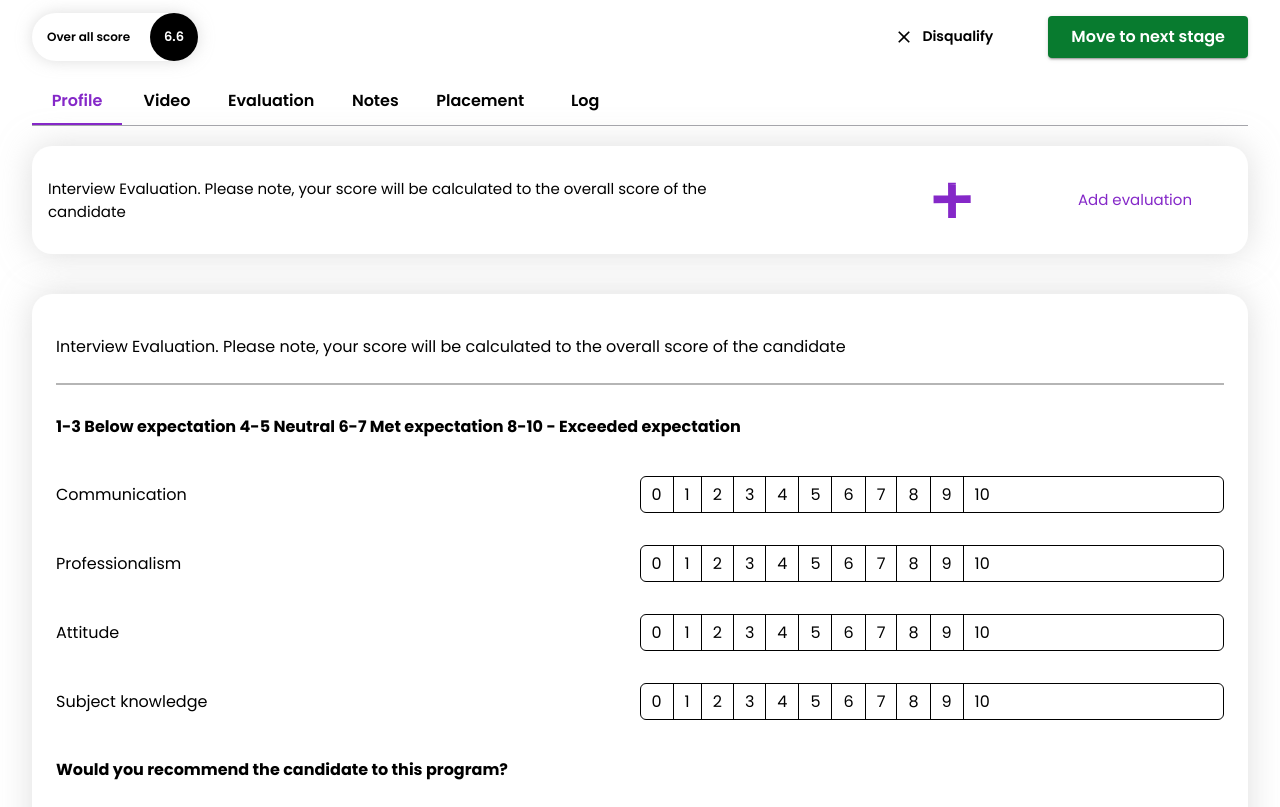
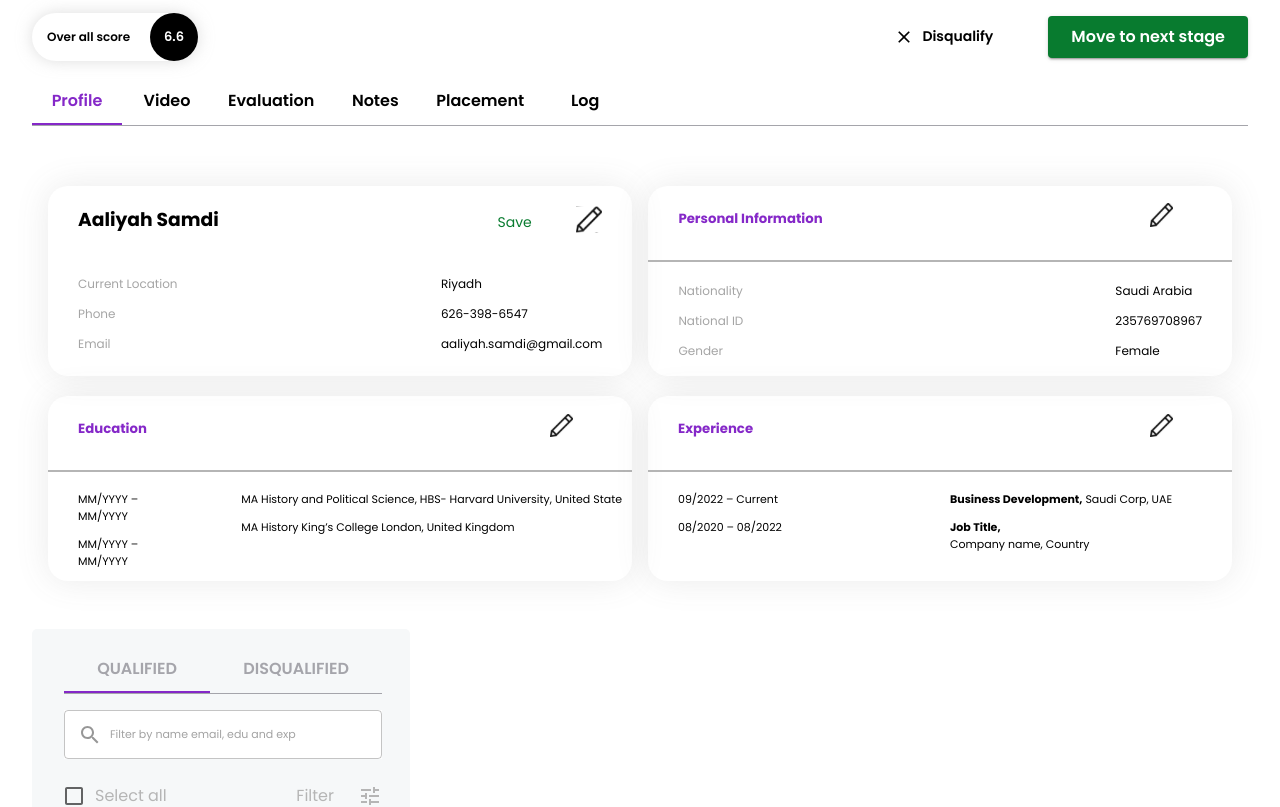
Before and after one commit to odionjulius7/sass-project, a React (Create React App) app: page /doc in a window 1280 px wide. Shown: the part 2040-2847 px from the top of the page. Built offline with nearby package versions, Linux system fonts and the light colour scheme.

Commit message:
First Commit for Candidate profile

```diff
--- /dev/null
+++ b/src/components/ProgramProviderComponents/shared/SingleProgramCandidateInfo/CandidateProfile.tsx
@@ -0,0 +1,291 @@
+import { Box, Stack, Grid } from "@mui/material";
+import pencil from "../../../../assets/icons/edit-pencil.svg";
+
+const CandidateProfile = () => {
+  return (
+    <Box
+      sx={{
+        p: 2,
+        paddingTop: "60px",
+        width: "100%",
+      }}
+    >
+      {" "}
+      {/* <Grid
+        container
+        width="1%"
+        direction="row"
+        justifyContent="space-evenly"
+        alignItems="center"
+        spacing={{ xs: 2, md: 3 }}
+        columnSpacing={{ xs: 1, sm: 1, md: 0 }}
+      >
+        <Grid
+          item
+          xs={6}
+          sx={{
+            display: "flex",
+            boxShadow: "0px 0px 33px rgba(97, 97, 97, 0.13)",
+            borderRadius: "20px",
+          }}
+          justifyContent="space-between"
+        >
+
+        </Grid>
+        <Grid item xs={6} sx={{}}>
+          <p>Follow</p>
+        </Grid>
+        <Grid item xs={6} sx={{}}>
+          <p>Follow</p>
+        </Grid>
+        <Grid item xs={6} sx={{}}>
+          <p>Follow</p>
+        </Grid>
+      </Grid> */}
+      <Stack
+        direction={{ xs: "column", sm: "row" }}
+        spacing={{ xs: 1, sm: 2, md: 2 }}
+        marginBottom="20px"
+      >
+        <div
+          style={{
+            boxShadow: "0px 0px 33px rgba(97, 97, 97, 0.13)",
+            borderRadius: "20px",
+            width: "50%",
+            padding: "1px 30px",
+
+            // alignItems: "center",
+          }}
+        >
+          <div
+            style={{
+              display: "flex",
+              justifyContent: "space-between",
+              alignItems: "start",
+            }}
+          >
+            <h3>Aaliyah Samdi</h3>
+            <div
+              style={{
+                display: "flex",
+                width: "20%",
+                justifyContent: "space-between",
+                //   height: "25px",
+                margin: "auto 0 auto",
+              }}
+            >
+              <p style={{ fontSize: "14px", height: "15px", color: "#087B2F" }}>
+                Save
+              </p>
+              <img src={pencil} alt="" width="25%" />
+            </div>
+          </div>
+
+          <div
+            style={{
+              display: "flex",
+              justifyContent: "space-between",
+              padding: "10px 0",
+              fontSize: "12px",
+            }}
+          >
+            <div style={{ color: "#A5A5A5" }}>
+              <p>Current Location</p>
+              <p>Phone</p>
+              <p>Email</p>
+            </div>
+            <div>
+              <p>Riyadh</p>
+              <p>626-398-6547</p>
+              <p>aaliyah.samdi@gmail.com</p>
+            </div>
+          </div>
+        </div>
+        <div
+          style={{
+            boxShadow: "0px 0px 33px rgba(97, 97, 97, 0.13)",
+            borderRadius: "20px",
+            width: "50%",
+
+            // alignItems: "center",
+          }}
+        >
+          <div
+            style={{
+              display: "flex",
+              justifyContent: "space-between",
+              alignItems: "start",
+              padding: "1px 30px",
+            }}
+          >
+            <h5 style={{ color: "#8528C8" }}>Personal Information</h5>
+            <div
+              style={{
+                width: "10%",
+                justifyContent: "space-between",
+                //   height: "25px",
+                margin: "auto 0 auto",
+              }}
+            >
+              <img src={pencil} alt="" width="45%" />
+            </div>
+          </div>
+          <hr
+            style={{
+              border: "1px solid #B5B5B5",
+              height: "0px",
+              width: "100%",
+              color: "#B5B5B5",
+            }}
+          />
+          <div
+            style={{
+              display: "flex",
+              justifyContent: "space-between",
+              padding: "0px 30px",
+              fontSize: "12px",
+            }}
+          >
+            <div style={{ color: "#A5A5A5" }}>
+              <p>Nationality</p>
+              <p>National ID </p>
+              <p>Gender </p>
+            </div>
+            <div>
+              <p>Saudi Arabia</p>
+              <p>235769708967</p>
+              <p>Female</p>
+            </div>
+          </div>
+        </div>
+      </Stack>
+      <Stack
+        direction={{ xs: "column", sm: "row" }}
+        spacing={{ xs: 1, sm: 2, md: 2 }}
+        sx={{}}
+      >
+        <div
+          style={{
+            boxShadow: "0px 0px 33px rgba(97, 97, 97, 0.13)",
+            borderRadius: "20px",
+            width: "50%",
+
+            // alignItems: "center",
+          }}
+        >
+          <div
+            style={{
+              display: "flex",
+              justifyContent: "space-between",
+              alignItems: "start",
+              padding: "1px 30px",
+            }}
+          >
+            <h5 style={{ color: "#8528C8" }}>Education</h5>
+            <div
+              style={{
+                width: "10%",
+                justifyContent: "space-between",
+                //   height: "25px",
+                margin: "auto 0 auto",
+              }}
+            >
+              <img src={pencil} alt="" width="45%" />
+            </div>
+          </div>
+          <hr
+            style={{
+              border: "1px solid #B5B5B5",
+              height: "0px",
+              width: "100%",
+              color: "#B5B5B5",
+            }}
+          />
+          <div
+            style={{
+              display: "flex",
+              justifyContent: "space-between",
+              padding: "0px 10px 0 30px",
+              fontSize: "11px",
+            }}
+          >
+            <div style={{ width: "20%" }}>
+              <p>MM/YYYY – MM/YYYY</p>
+              <p>MM/YYYY – MM/YYYY</p>
+            </div>
+            <div style={{ width: "70%" }}>
+              <p>
+                MA History and Political Science, HBS- Harvard University,
+                United State
+              </p>
+              <p>MA History King’s College London, United Kingdom</p>
+            </div>
+          </div>
+        </div>
+        <div
+          style={{
+            boxShadow: "0px 0px 33px rgba(97, 97, 97, 0.13)",
+            borderRadius: "20px",
+            width: "50%",
+
+            // alignItems: "center",
+          }}
+        >
+          <div
+            style={{
+              display: "flex",
+              justifyContent: "space-between",
+              alignItems: "start",
+              padding: "1px 30px",
+            }}
+          >
+            <h5 style={{ color: "#8528C8" }}>Experience</h5>
+            <div
+              style={{
+                width: "10%",
+                justifyContent: "space-between",
+                //   height: "25px",
+                margin: "auto 0 auto",
+              }}
+            >
+              <img src={pencil} alt="" width="45%" />
+            </div>
+          </div>
+          <hr
+            style={{
+              border: "1px solid #B5B5B5",
+              height: "0px",
+              width: "100%",
+              color: "#B5B5B5",
+            }}
+          />
+          <div
+            style={{
+              display: "flex",
+              justifyContent: "space-between",
+              padding: "0px 10px 0 30px",
+              fontSize: "11px",
+            }}
+          >
+            <div style={{ width: "20%" }}>
+              <p>09/2022 – Current</p>
+              <p>08/2020 – 08/2022</p>
+            </div>
+            <div style={{ width: "50%" }}>
+              <p>
+                <strong> Business Development,</strong> Saudi Corp, UAE
+              </p>
+              <p>
+                <strong>Job Title, </strong>
+                <br />
+                Company name, Country
+              </p>
+            </div>
+          </div>
+        </div>
+      </Stack>
+    </Box>
+  );
+};
+
+export default CandidateProfile;
--- a/src/components/ProgramProviderComponents/shared/SingleProgramCandidateInfo/index.tsx
+++ b/src/components/ProgramProviderComponents/shared/SingleProgramCandidateInfo/index.tsx
@@ -5,6 +5,7 @@
 import { useState } from "react";
 import CandidateVideo from "./CandidateVideo";
 import CandidateEvaluation from "./CandidateEvaluation";
+import CandidateProfile from "./CandidateProfile";
 
 const SingleProgramCandidateNav = () => {
   const [currentTab, setCurrentTab] = useState<number>(1);
@@ -23,7 +24,8 @@
         }}
       />
       {/* <CandidateVideo /> */}
-      <CandidateEvaluation />
+      {/* <CandidateEvaluation /> */}
+      <CandidateProfile />
     </Box>
   );
 };
```
Also changed, not shown: src/assets/icons/edit-pencil.svg (added).
